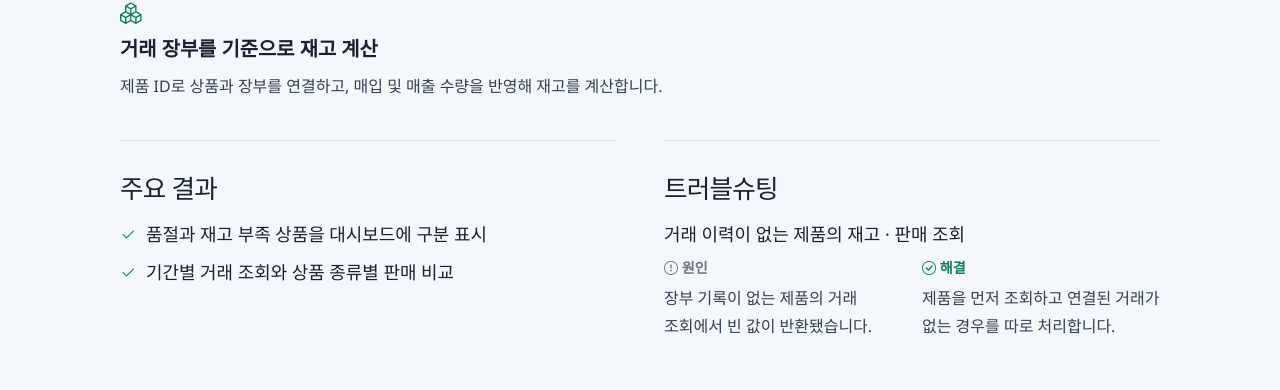
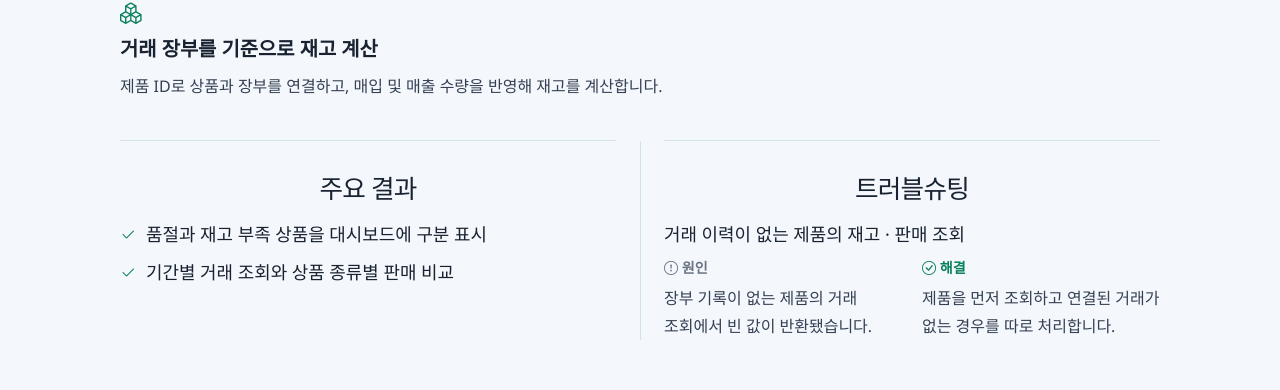
Before and after one commit to allen8524/allen8524.github.io, a React (Vite) app: page /#/projects/bakery in a window 1280 px wide. Shown: the part 887-1277 px from the top of the page. Built offline with nearby package versions, Linux system fonts and the light colour scheme.

Commit message:
Center project outcome headings and divide their columns

```diff
--- a/src/styles/project-detail.css
+++ b/src/styles/project-detail.css
@@ -264,10 +264,6 @@
 
 .project-case-study .project-section-heading {
   margin: 0 0 16px;
-  text-align: start;
-}
-
-.project-case-study :is(.project-flow-section, .project-implementation-section) .project-section-heading {
   text-align: center;
 }
 
@@ -423,8 +419,9 @@
 
 @media (min-width: 900px) {
   .project-case-study {
+    --project-case-column-gap: 48px;
     grid-template-columns: repeat(2, minmax(0, 1fr));
-    column-gap: 48px;
+    column-gap: var(--project-case-column-gap);
   }
 
   .project-case-study > .project-flow-section,
@@ -445,6 +442,18 @@
   .project-troubleshooting-details {
     grid-template-columns: repeat(2, minmax(0, 1fr));
     gap: 20px;
+  }
+
+  .project-case-study > .project-results-section + .project-troubleshooting-section {
+    position: relative;
+  }
+
+  .project-case-study > .project-results-section + .project-troubleshooting-section::before {
+    position: absolute;
+    inset-block: 0;
+    inset-inline-start: calc(var(--project-case-column-gap) / -2);
+    border-inline-start: 1px solid var(--project-divider);
+    content: "";
   }
 
   .project-case-study > .project-results-section:last-child .project-results-list {
```
